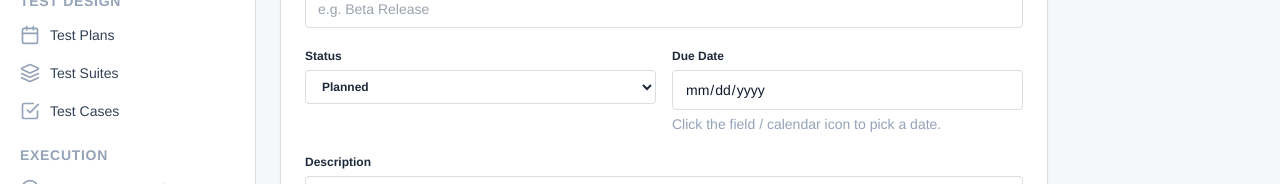
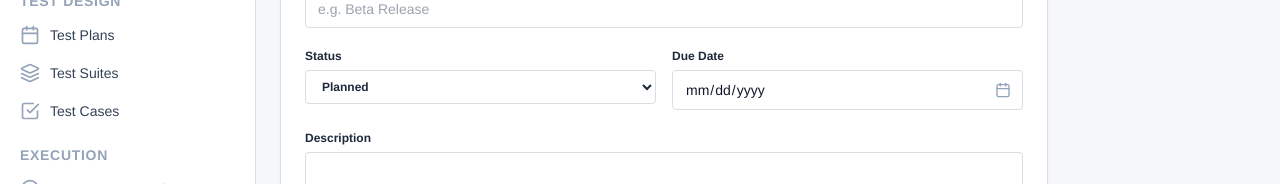
Before and after one commit to engmilo/qa-management-platform, a Next.js app: page /milestones/new in a window 1280 px wide. Shown: the part 313-497 px from the top of the page. Built offline with nearby package versions, Linux system fonts and the light colour scheme; no server answers.

Commit message:
All pills / filters now text-xs font-semibold — same as Complete Run / New adding the calendar icon to create new Milestone

```diff
--- a/src/app/milestones/new/page.tsx
+++ b/src/app/milestones/new/page.tsx
@@ -1,15 +1,16 @@
 'use client';
 import Link from 'next/link';
 import { useRouter } from 'next/navigation';
-import { useEffect, useState } from 'react';
+import { useEffect, useRef, useState } from 'react';
 import { Sidebar } from '@/components/dashboard/sidebar';
 import { Header } from '@/components/dashboard/header';
-import { ArrowLeft } from 'lucide-react';
+import { ArrowLeft, Calendar } from 'lucide-react';
 
 type Project = { id: string; name: string; key: string };
 
 export default function NewMilestonePage() {
   const router = useRouter();
+  const dateRef = useRef<HTMLInputElement>(null);
   const [projects, setProjects] = useState<Project[]>([]);
   const [form, setForm] = useState({ project_id: '', name: '', description: '', status: 'planned', due_date: '' });
   const [saving, setSaving] = useState(false);
@@ -83,15 +84,25 @@ export default function NewMilestonePage() {
                 </div>
                 <div>
                   <label className="block text-xs font-semibold mb-1.5">Due Date</label>
+                  <div className="relative">
                     <input
+                      ref={dateRef}
                       type="date"
                       value={form.due_date}
                       onChange={(e) => setForm({ ...form, due_date: e.target.value })}
                       onClick={(e) => (e.target as HTMLInputElement).showPicker?.()}
                       style={{ colorScheme: 'dark' }}
-                    className="w-full border border-[#d8dee4] dark:border-[#28374d] bg-white dark:bg-[#1f2c3f] text-slate-900 dark:text-white rounded px-3 py-2 text-sm cursor-pointer [color-scheme:dark] dark:[&::-webkit-calendar-picker-indicator]:invert dark:[&::-webkit-calendar-picker-indicator]:opacity-90 dark:[&::-webkit-calendar-picker-indicator]:cursor-pointer"
+                      className="w-full border border-[#d8dee4] dark:border-[#28374d] bg-white dark:bg-[#1f2c3f] text-slate-900 dark:text-white rounded pl-3 pr-10 py-2 text-sm cursor-pointer [color-scheme:dark] [&::-webkit-calendar-picker-indicator]:opacity-0 [&::-webkit-calendar-picker-indicator]:absolute [&::-webkit-calendar-picker-indicator]:right-0 [&::-webkit-calendar-picker-indicator]:w-full [&::-webkit-calendar-picker-indicator]:cursor-pointer"
                     />
-                  <p className="text- text-slate-400 mt-1">Click the field / calendar icon to pick a date.</p>
+                    <button
+                      type="button"
+                      aria-label="Open calendar"
+                      onClick={() => dateRef.current?.showPicker?.()}
+                      className="absolute right-2.5 top-1/2 -translate-y-1/2 text-slate-400 hover:text-white dark:text-slate-300 dark:hover:text-white p-0.5"
+                    >
+                      <Calendar className="w-4 h-4" />
+                    </button>
+                  </div>
                 </div>
               </div>
               <div>
```
Lines whose indentation alone changed are shown as unchanged.
